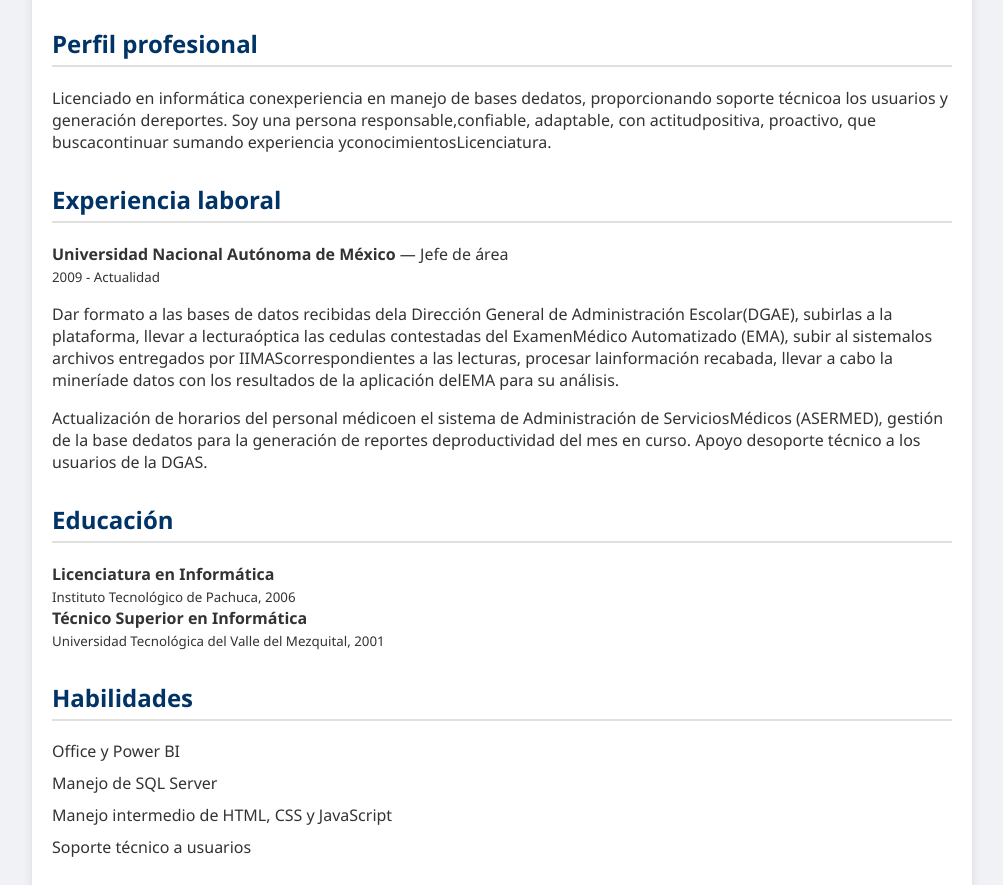
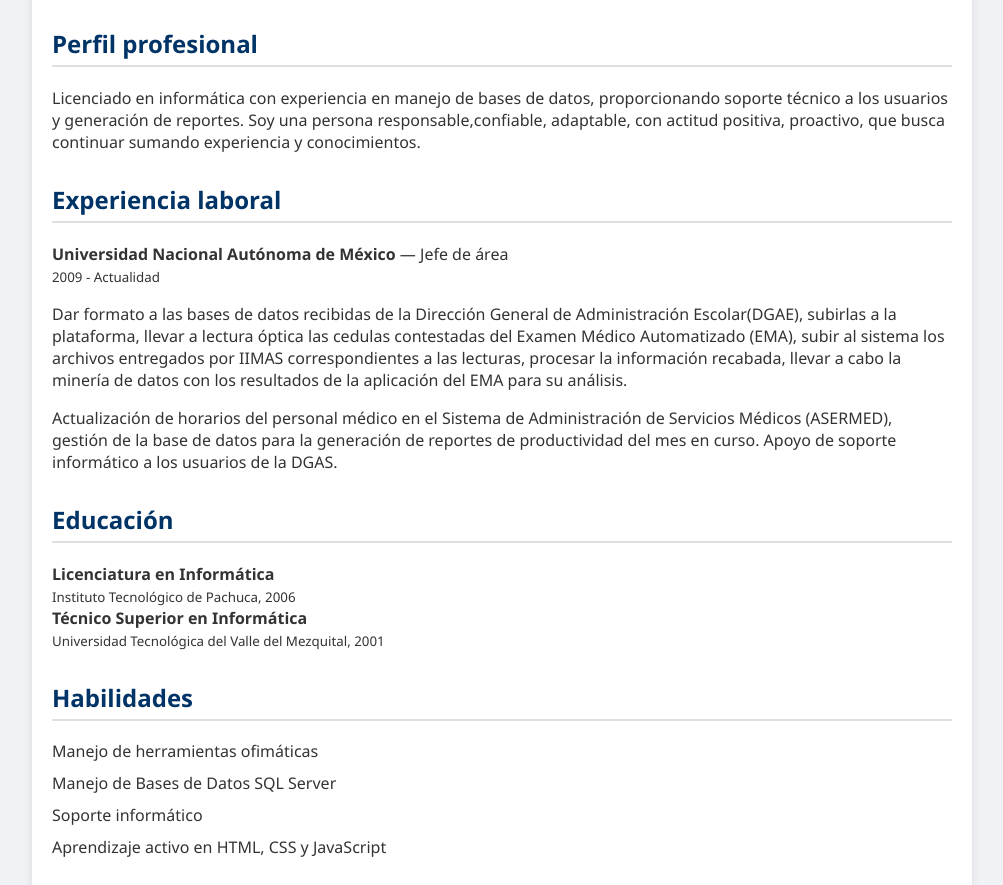
Before and after one commit to CarlosIdair/curriculum-vitae, a plain HTML site: page index.html in a window 1280 px wide. Shown: the part 636-1521 px from the top of the page, without its empty margins (138-1141 px from the left). Drawn offline with Linux system fonts and the light colour scheme.

Commit message:
Add files via upload

```diff
--- a/index.html
+++ b/index.html
@@ -91,7 +91,7 @@
   <header>
     <img src="foto.jpg" alt="Foto de Carlos Idair" class="foto">
     <h1>Carlos Idair Ruiz Trejo</h1>
-    <p>Licenciado en informática | Analista de datos</p>
+    <p>Licenciado en informática</p>
     <div class="descargar">
       <a href="Curriculum CV-2025.pdf" download>Descargar CV en PDF</a>
     </div>
@@ -107,7 +107,8 @@
     </section>
     <section>
       <h2>Perfil profesional</h2>
-      <p>Licenciado en informática conexperiencia en manejo de bases dedatos, proporcionando soporte técnicoa los usuarios y generación dereportes. Soy una persona responsable,confiable, adaptable, con actitudpositiva, proactivo, que buscacontinuar sumando experiencia yconocimientosLicenciatura.</p>
+      <p>Licenciado en informática con experiencia en manejo de bases de datos, proporcionando soporte técnico a los usuarios y generación de reportes.
+         Soy una persona responsable,confiable, adaptable, con actitud positiva, proactivo, que busca continuar sumando experiencia y conocimientos.</p>
     </section>
     <section>
       <h2>Experiencia laboral</h2>
@@ -115,8 +116,9 @@
         <strong>Universidad Nacional Autónoma de México</strong> — Jefe de área<br>
         <small>2009 - Actualidad</small>
 
-        <p>Dar formato a las bases de datos recibidas dela Dirección General de Administración Escolar(DGAE), subirlas a la plataforma, llevar a lecturaóptica las cedulas contestadas del ExamenMédico Automatizado (EMA), subir al sistemalos archivos entregados por IIMAScorrespondientes a las lecturas, procesar lainformación recabada, llevar a cabo la mineríade datos con los resultados de la aplicación delEMA para su análisis.</p>
-         <p>Actualización de horarios del personal médicoen el sistema de Administración de ServiciosMédicos (ASERMED), gestión de la base dedatos para la generación de reportes deproductividad del mes en curso. Apoyo desoporte técnico a los usuarios de la DGAS.</p>
+        <p>Dar formato a las bases de datos recibidas de la Dirección General de Administración Escolar(DGAE), subirlas a la plataforma, llevar a lectura óptica las cedulas contestadas del Examen Médico Automatizado (EMA),
+          subir al sistema los archivos entregados por IIMAS correspondientes a las lecturas, procesar la información recabada, llevar a cabo la minería de datos con los resultados de la aplicación del EMA para su análisis.</p>
+         <p>Actualización de horarios del personal médico en el Sistema de Administración de Servicios Médicos (ASERMED), gestión de la base de datos para la generación de reportes de productividad del mes en curso. Apoyo de soporte informático a los usuarios de la DGAS.</p>
 
       </div>
     </section>
@@ -132,10 +134,10 @@
     <section>
       <h2>Habilidades</h2>
       <ul>
-        <li>Office y Power BI</li>
-        <li>Manejo de SQL Server</li>
-        <li>Manejo intermedio de HTML, CSS y JavaScript</li>
-        <li>Soporte técnico a usuarios</li>
+        <li>Manejo de herramientas ofimáticas</li>
+        <li>Manejo de Bases de Datos SQL Server</li>
+        <li>Soporte informático</li>
+        <li>Aprendizaje activo en HTML, CSS y JavaScript</li>
       </ul>
     </section>
     <section>
```
